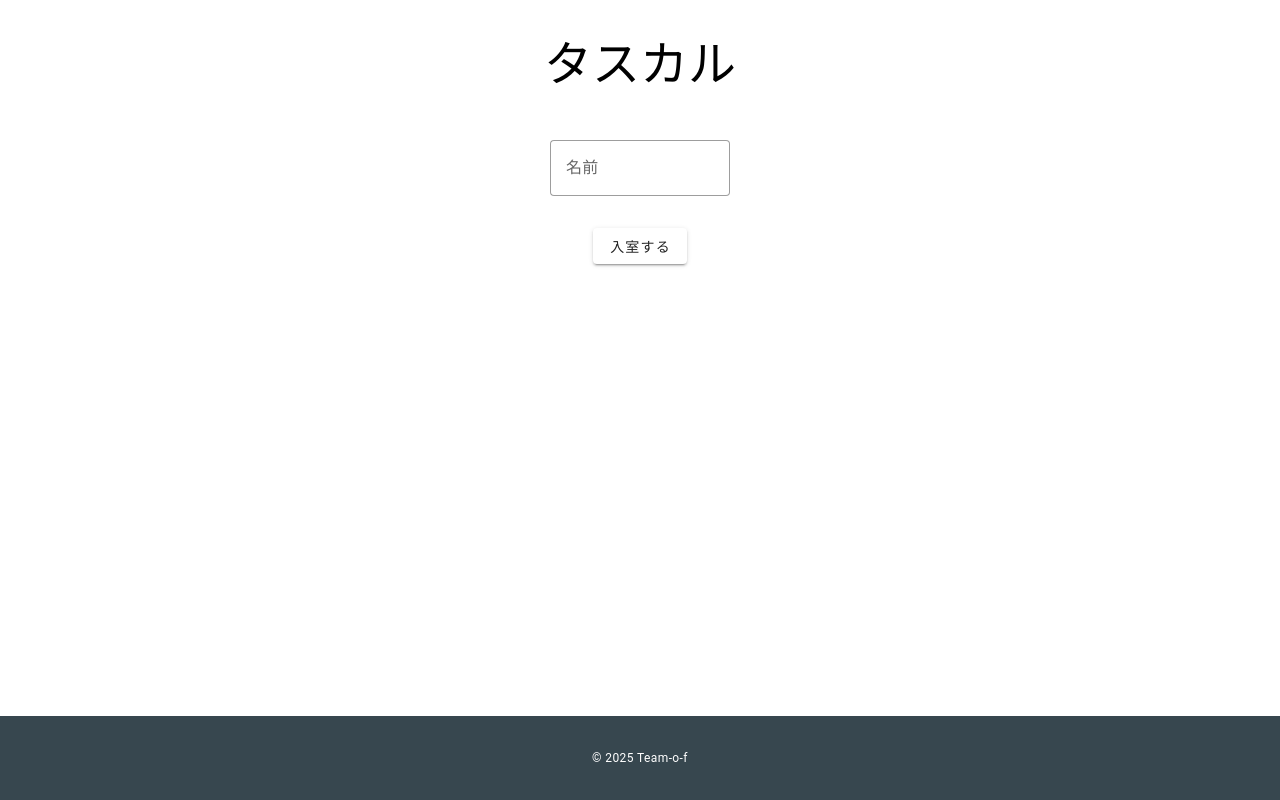
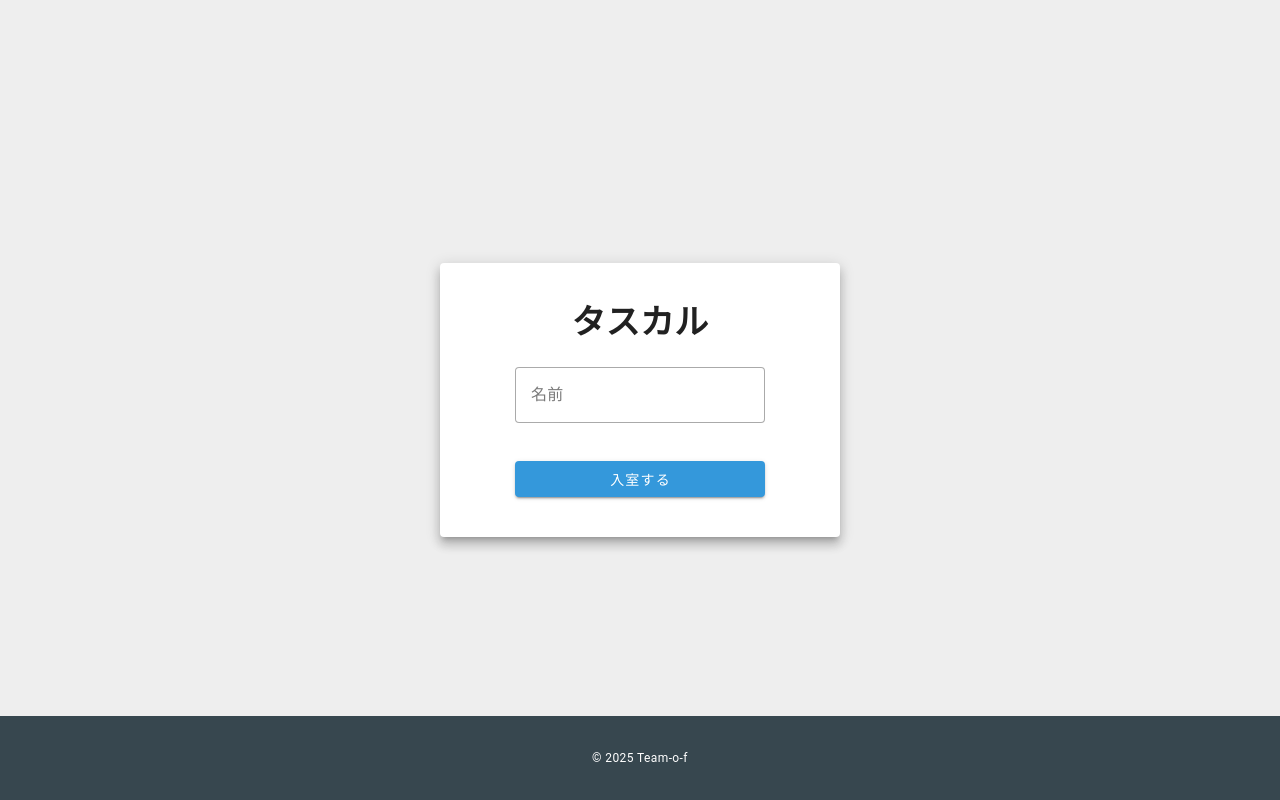
Before and after one commit to rkclhack/hackathon-o-F, a Vue app in the folder chatapp/: page / in a window 1280 px wide. Built offline with nearby package versions, Linux system fonts and the light colour scheme; no server answers.

Commit message:
ログイン画面のUI改修

```diff
--- a/chatapp/src/components/Login.vue
+++ b/chatapp/src/components/Login.vue
@@ -37,23 +37,34 @@ const onEnter = () => {
 </script>
 
 <template>
-  <div style="text-align: center;max-height: 100vh;" class="pt-10">
-    <h1 class="text-h3 font-weight-medium">タスカル</h1>
-    <v-form @submit.prevent="onEnter">
-      <div class="mt-10">
-        <v-text-field clearable label="名前" variant="outlined" class="user-name-text" v-model="inputUserName" style="width: 200px; display: inline-block; padding: 10px;"/>
-      </div>
-        <v-btn type="submit" class="button-normal">入室する</v-btn>
-    </v-form>
+  <div class="d-flex flex-column justify-center align-center h-screen bg-grey-lighten-3">
+    <v-card
+      class="pa-10 d-flex flex-column align-center"
+      width="400"
+      elevation="8"
+    >
+      <h1 class="text-h4 font-weight-bold mb-6">タスカル</h1>
+      <v-form @submit.prevent="onEnter">
+        <v-text-field
+          clearable
+          label="名前"
+          variant="outlined"
+          class="user-name-text mb-4"
+          v-model="inputUserName"
+          style="width: 250px"
+        />
+        <v-btn type="submit" block class="button-normal" color="primary">入室する</v-btn>
+      </v-form>
+    </v-card>
 
     <v-footer
-    class="text-center py-4"
-    color="blue-grey-darken-3"
-    dark
-    style="position: absolute; bottom: 0; width: 100%;"
+      class="text-center py-4"
+      color="blue-grey-darken-3"
+      dark
+      style="position: fixed; bottom: 0; width: 100%;"
     >
-      <v-container class="px-0">
-        <p class="text-caption" style="margin: 0 auto;">© 2025 Team-o-f</p>
+      <v-container>
+        <p class="text-caption">© 2025 Team-o-f</p>
       </v-container>
     </v-footer>
   </div>
```
